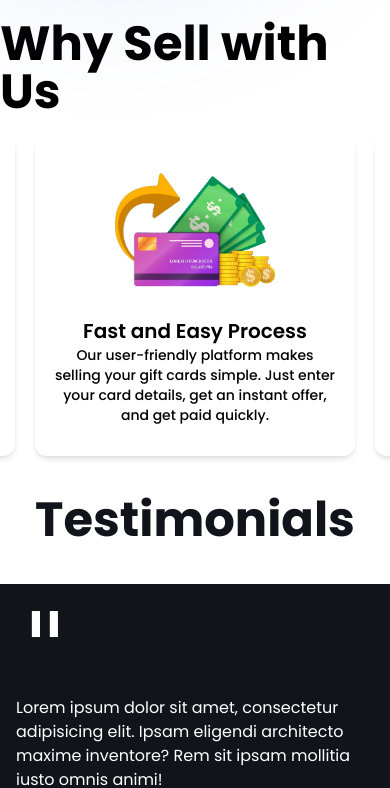
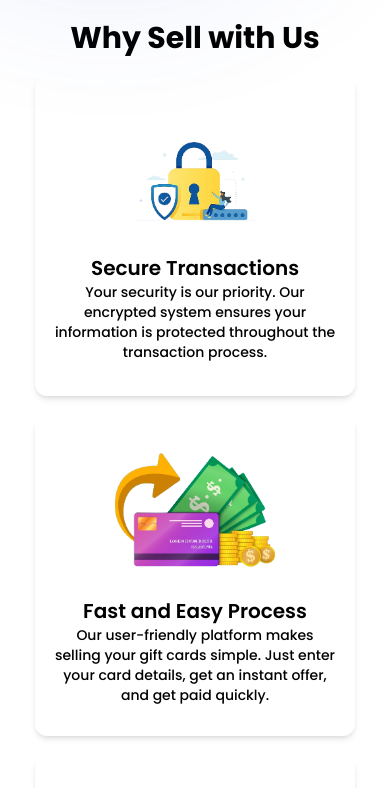
Before and after one commit to Viclaww/swap2naira, a React (Vite) app: page / in a window 390 px wide. Shown: the part 840-1628 px from the top of the page. Built offline with nearby package versions, Linux system fonts and the light colour scheme.

Commit message:
responsive

```diff
--- a/src/pages/Home/components/Features.tsx
+++ b/src/pages/Home/components/Features.tsx
@@ -1,8 +1,10 @@
 const Features = () => {
   return (
     <section className="flex justify-center items-center w-full gap-5 my-8 flex-col">
-      <h1 className="text-5xl font-bold">Why Sell with Us</h1>
-      <div className="flex flex-row gap-5">
+      <h1 className="md:text-5xl text-3xl text-center font-bold">
+        Why Sell with Us
+      </h1>
+      <div className="flex flex-col md:flex-row gap-5">
         <div className="flex flex-col items-center justify-center w-[320px] h-[320px] rounded-xl p-4 shadow-md cursor-pointer hover:border-blueX/30 border border-transparent duration-150">
           <img className="w-2/3" src="/images/secure.png" alt="" />
           <article className="flex flex-col items-center text-center">
--- a/src/pages/Home/components/Hero.tsx
+++ b/src/pages/Home/components/Hero.tsx
@@ -3,12 +3,12 @@ const Hero = () => {
     <section className="flex justify-center md:flex-row flex-col-reverse bg-gradient-to-b from-blueZ/10 to-white items-center overflow-hidden px-8 z-0 md:px-10 w-[100vw] h-[82vh] font-medium">
       <div className="bg-blueX w-[350px] -z-20 rounded-full blur-[100px] opacity-30 top-8 -right-32  h-[350px] absolute"></div>
       <div className="bg-blueX w-[350px] contrast-75 z-20 rounded-full blur-[100px] opacity-30 top-[50vh] -left-16 h-[350px] absolute"></div>
-      <div className="md:w-[50%] flex flex-col gap-4 relative z-40">
-        <h2 className="md:text-7xl font-bold text-center text-3xl  md:font-semibold">
+      <div className="md:w-[50%] flex md:text-left text-center flex-col gap-4 relative z-40">
+        <h2 className="md:text-7xl font-bold  text-3xl  md:font-semibold">
           Sell your <span className="text-blueX">Gift Cards</span> at the best
           rates instantly
         </h2>
-        <p className="font-medium text-center text-lg">
+        <p className="font-medium t text-lg">
           Got gift cards? Sell them for cash Now. Enjoy a quick, secure, and
           hassle-free process. Turn your gift cards into money you can use
           anywhere, anytime!
--- a/src/pages/Home/components/Testimonials.tsx
+++ b/src/pages/Home/components/Testimonials.tsx
@@ -4,47 +4,6 @@ import "swiper/css/pagination";
 import "swiper/css/navigation";
 import { Swiper, SwiperSlide } from "swiper/react";
 import { Autoplay } from "swiper/modules";
-
-// <!-- Initialize Swiper -->
-// var swiper = new Swiper(".mySwiper", {
-//   // Optional parameters
-//   // slidesPerView: 5,
-//   spaceBetween: 0,
-//   centeredSlides: true,
-//   speed: 1500,
-//   autoplay: {
-//     delay: 0,
-//   },
-//   loop: true,
-//   slidesPerView: 'auto',
-//   allowTouchMove: false,
-//   disableOnInteraction: true,
-// If we need pagination
-// pagination: {
-//   el: ".swiper-pagination",
-//   clickable: true,
-// },
-// Navigation arrows
-// navigation: {
-//   nextEl: '.swiper-button-next',
-//   prevEl: '.swiper-button-prev',
-// },
-// Breakpoints
-// breakpoints: {
-//   640: {
-//     slidesPerView: 2,
-//     spaceBetween: 20,
-//   },
-//   768: {
-//     slidesPerView: 4,
-//     spaceBetween: 40,
-//   },
-//   1024: {
-//     slidesPerView: 5,
-//     spaceBetween: 50,
-//   },
-// },
-// });
 
 const Testimonials = () => {
   const testimonies = [
@@ -78,45 +37,12 @@ const Testimonials = () => {
     },
   ];
 
-  //   const [currentIndex, setCurrentIndex] = useState(0);
-
   return (
     <>
-      {/* <div>
-        <Swiper
-          spaceBetween={30}
-          centeredSlides={true}
-          slidesPerView={3}
-          autoplay={{
-            delay: 2500,
-            disableOnInteraction: false,
-          }}
-          pagination={{
-            clickable: true,
-          }}
-          navigation={true}
-          modules={[Autoplay, Pagination, Navigation]}
-          className="mySwiper"
-        >
-          <div className="flex px-5 gap-10">
-            {testimonies.map(({ name, desc }, index) => (
-              <SwiperSlide>
-                <div className="bg-blueBlack p-4" key={index}>
-                  <span className="text-8xl font-mono">"</span>
-                  <p>{desc}</p>
-                  <h3>{name}</h3>
-                </div>
-              </SwiperSlide>
-            ))}
-          </div>
-        </Swiper>
-      </div> */}
-
       <div className="text-white">
         <h2 className="text-5xl font-bold text-center my-10 text-blueBlack">
           Testimonials
         </h2>
-        <div>
         <Swiper
           spaceBetween={30}
           centeredSlides={false}
@@ -146,8 +72,8 @@ const Testimonials = () => {
         >
           <div className="flex px-5 gap-10">
             {testimonies.map(({ name, desc }, index) => (
-                <SwiperSlide>
-                  <div className="bg-blueBlack p-4" key={index}>
+              <SwiperSlide key={index}>
+                <div className="bg-blueBlack p-4">
                   <span className="text-8xl font-mono">"</span>
                   <p>{desc}</p>
                   <h3>{name}</h3>
@@ -157,7 +83,6 @@ const Testimonials = () => {
           </div>
         </Swiper>
       </div>
-      </div>
     </>
   );
 };
```
Also changed, not shown: src/pages/aurh/Login.tsx (added), src/pages/aurh/Register.tsx (added). Lines whose indentation alone changed are shown as unchanged.
